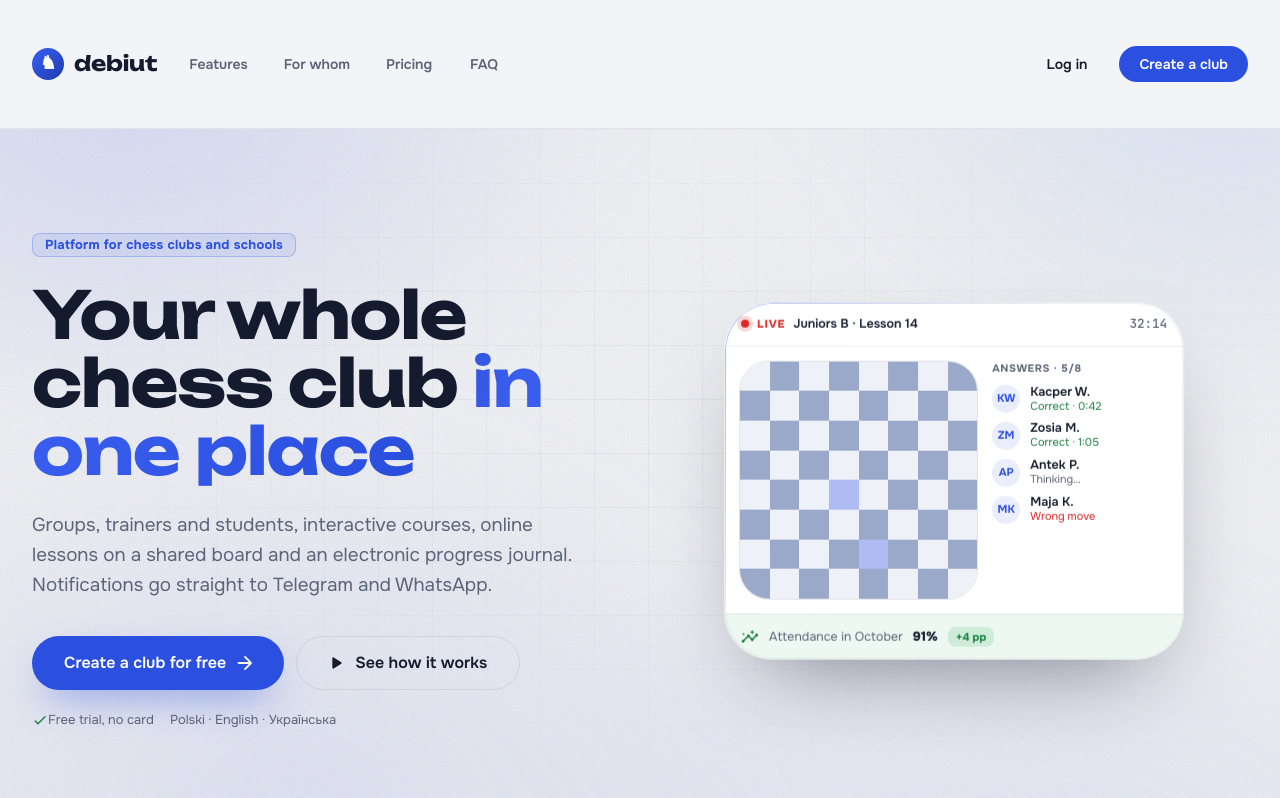
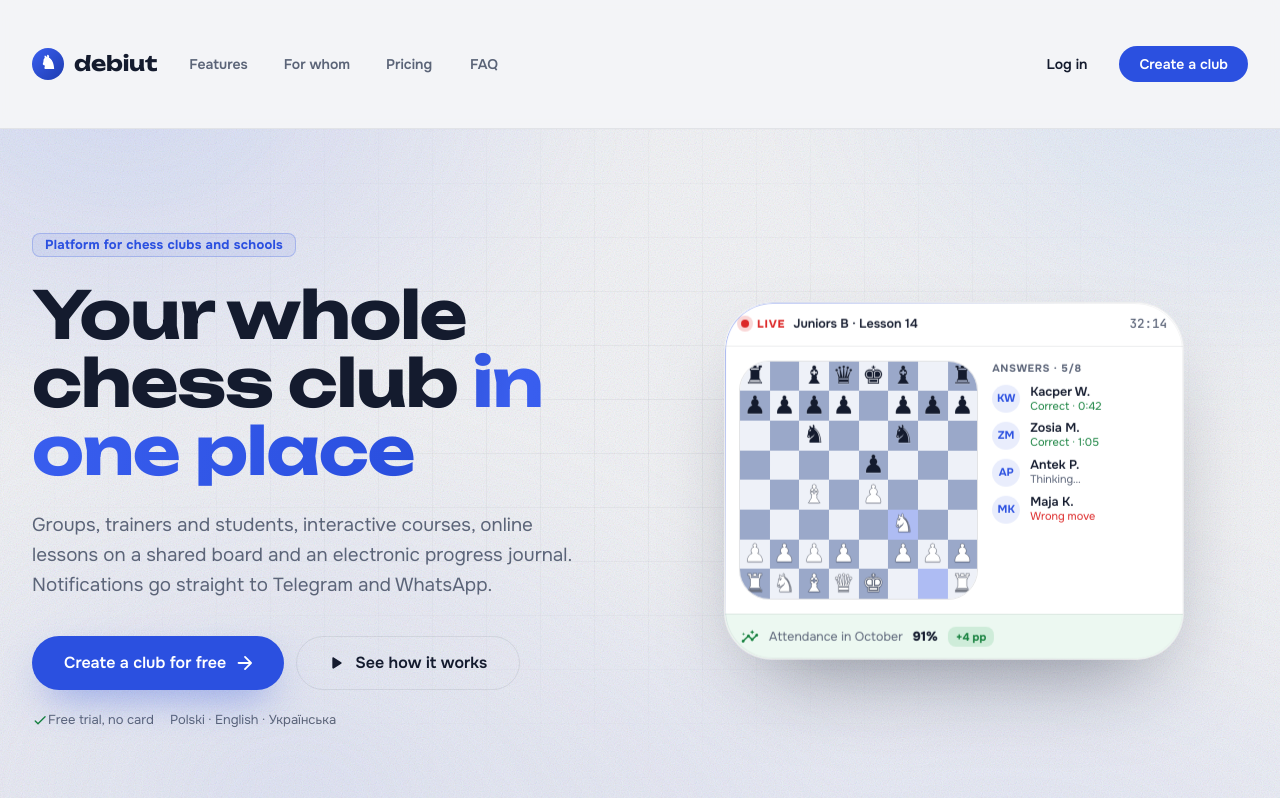
Before and after one commit to chess-school/new-front, a React (Vite) app: page / in a window 1280 px wide. Shown: the top 798 px of the page. Built offline with nearby package versions, Linux system fonts and the light colour scheme; no server answers.

Commit message:
fix(home): fill hero mini-board with pieces (Italian, Nf3) instead of empty board
Pure CSS/Unicode two-tone pieces scaled via container-query units; no chess engine.
Highlights the Nf3 move. Fixes ugly empty board in the LIVE lesson widget.

```diff
--- a/src/pages/home-page/home-page.tsx
+++ b/src/pages/home-page/home-page.tsx
@@ -53,25 +53,55 @@ const iconBox = {
 };
 
 // ─────────────────────────────────────────────────────────────────────
-// Декоративный live-виджет урока в герое (CSS-only, без шахматных движков)
+// Декоративный live-виджет урока в герое (CSS-only, без шахматных движков).
+// Позиция — итальянская партия после 1.e4 e5 2.Nf3 Nc6 3.Bc4 Nf6; подсвечен ход Nf3.
 // ─────────────────────────────────────────────────────────────────────
 const LIGHT_SQ = '#EEF1F8';
 const DARK_SQ = '#9AA8C9';
+const HL = 'rgba(43,80,224,0.38)';
+
+// Позиция, сверху ряд 0 = 8-я горизонталь (чёрные). Заглавные — белые, строчные — чёрные.
+const BOARD = (
+  'r.bqkb.r' +
+  'pppp.ppp' +
+  '..n..n..' +
+  '....p...' +
+  '..B.P...' +
+  '.....N..' +
+  'PPPP.PPP' +
+  'RNBQK..R'
+).split('');
+// Единый набор «залитых» глифов — красиво и чётко; цвет задаём по регистру буквы.
+const GLYPH: Record<string, string> = { k: '♚', q: '♛', r: '♜', b: '♝', n: '♞', p: '♟' };
+const HIGHLIGHT = new Set([45, 62]); // f3 (куда пошёл конь) и g1 (откуда)
 
 const MiniBoard = () => (
   <Box sx={{
     width: '100%', aspectRatio: '1', borderRadius: 2.5, overflow: 'hidden',
     display: 'grid', gridTemplateColumns: 'repeat(8, 1fr)', gridTemplateRows: 'repeat(8, 1fr)',
     border: '1px solid rgba(20,27,46,0.12)', boxShadow: 'inset 0 0 0 1px rgba(255,255,255,0.4)',
+    containerType: 'inline-size', // фигуры масштабируются от ширины доски (cqi)
   }}>
-    {Array.from({ length: 64 }).map((_, i) => {
+    {BOARD.map((p, i) => {
       const row = Math.floor(i / 8); const col = i % 8;
       const dark = (row + col) % 2 === 1;
-      const highlight = i === 52 || i === 35; // пара подсвеченных полей
+      const isWhite = p !== '.' && p === p.toUpperCase();
       return (
         <Box key={i} sx={{
-          bgcolor: highlight ? 'rgba(43,80,224,0.38)' : (dark ? DARK_SQ : LIGHT_SQ),
-        }} />
+          display: 'grid', placeItems: 'center',
+          bgcolor: HIGHLIGHT.has(i) ? HL : (dark ? DARK_SQ : LIGHT_SQ),
+        }}>
+          {p !== '.' && (
+            <Box component="span" sx={{
+              fontSize: '10.5cqi', lineHeight: 1, userSelect: 'none',
+              color: isWhite ? '#FFFFFF' : '#141B2E',
+              WebkitTextStroke: isWhite ? '0.6px rgba(20,27,46,0.55)' : '0.5px rgba(255,255,255,0.22)',
+              textShadow: isWhite ? '0 1px 1px rgba(20,27,46,0.25)' : '0 1px 1px rgba(255,255,255,0.15)',
+            }}>
+              {GLYPH[p.toLowerCase()]}
+            </Box>
+          )}
+        </Box>
       );
     })}
   </Box>
```
Also changed, not shown: 1 other file (tests, documents, lock files or other folders).
